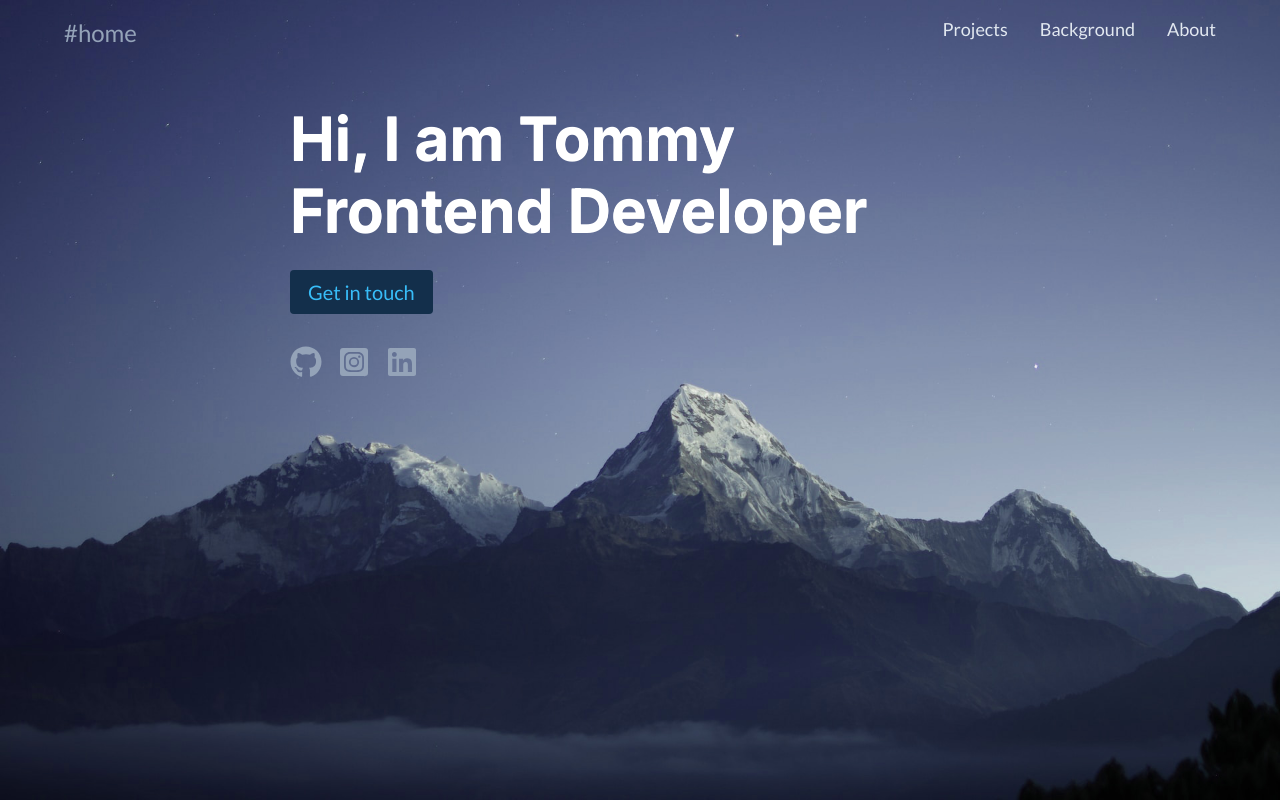
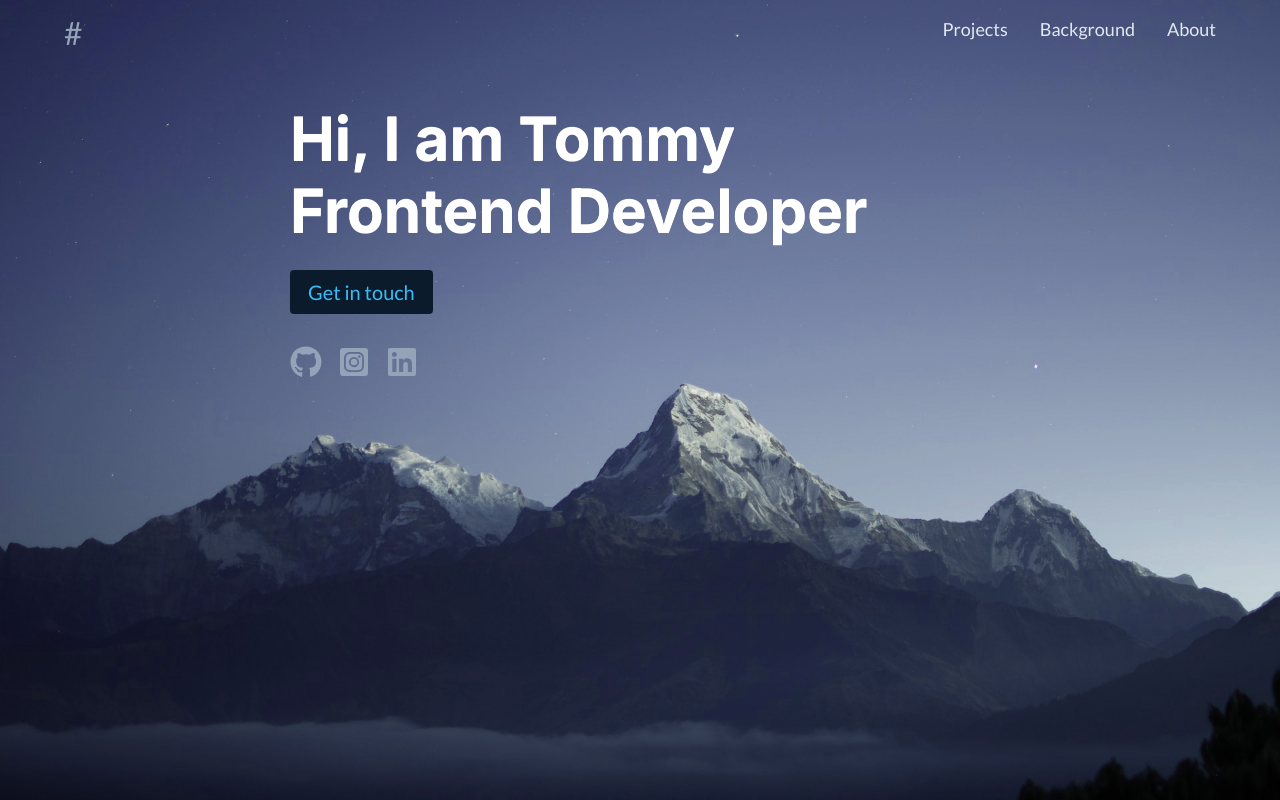
Before and after one commit to 7oiden/portfolio-v3, a React (Vite) app: page / in a window 1280 px wide. Shown: the top 800 px of the page. Built offline with nearby package versions, Linux system fonts and the light colour scheme.

Commit message:
new test

```diff
--- a/css/styles.css
+++ b/css/styles.css
@@ -50,7 +50,6 @@ body {
 
 main {
   position: relative;
-  min-height: 100%;
   display: flex;
   flex-direction: column;
   margin-bottom: 6rem;
@@ -481,7 +480,7 @@ em {
 
 .logo {
   font-weight: 400;
-  font-size: 1.5rem;
+  font-size: 2rem;
 }
 
 .nav__links {
@@ -891,7 +890,7 @@ img {
 }
 
 .button {
-  background-color: #132f4b;
+  background-color: #0B1B2B;
   color: #38bdf8;
   border: 2px solid transparent;
   border-radius: 0.25rem;
--- a/src/components/Navbar.jsx
+++ b/src/components/Navbar.jsx
@@ -14,7 +14,7 @@ export default function Navbar({ handleToggle, isMenuOpen }) {
   return (
     <nav className="navbar">
       <div className="logo">
-        <Link to="/">#home</Link>
+        <Link to="/" className="logo">#</Link>
       </div>
       <ul className="nav__links">
         <li>
--- a/src/sass/partials/_base.scss
+++ b/src/sass/partials/_base.scss
@@ -55,7 +55,6 @@ body {
 
 main {
   position: relative;
-  min-height: 100%;
   display: flex;
   flex-direction: column;
   margin-bottom: 6rem;
--- a/src/sass/partials/_buttons.scss
+++ b/src/sass/partials/_buttons.scss
@@ -1,5 +1,5 @@
 .button {
-  background-color: getColor(badgeBg);
+  background-color: getColor(buttonBg);
   color: getColor(buttonText);
   border: 2px solid transparent;
   border-radius: 0.25rem;
--- a/src/sass/partials/_header.scss
+++ b/src/sass/partials/_header.scss
@@ -23,7 +23,7 @@
 .logo {
   font-weight: 400;
   color: getColor(lightText);
-  font-size: 1.5rem;
+  font-size: 2rem;
 }
 
 .nav__links {
--- a/src/sass/partials/_variables.scss
+++ b/src/sass/partials/_variables.scss
@@ -21,7 +21,7 @@ $colors: (
   accentCol2: #5eead4,
   badgeBg: #132f4b,
   badgeText: #5eead4,
-  buttonBg: #132f4b,
+  buttonBg: #0B1B2B,
   buttonText: #38bdf8,
   iconBg: #122945,
   // infoBoxBg: rgba(0, 0, 0, 0.25),
```
Also changed, not shown: 1 other file (tests, documents, lock files or other folders).
